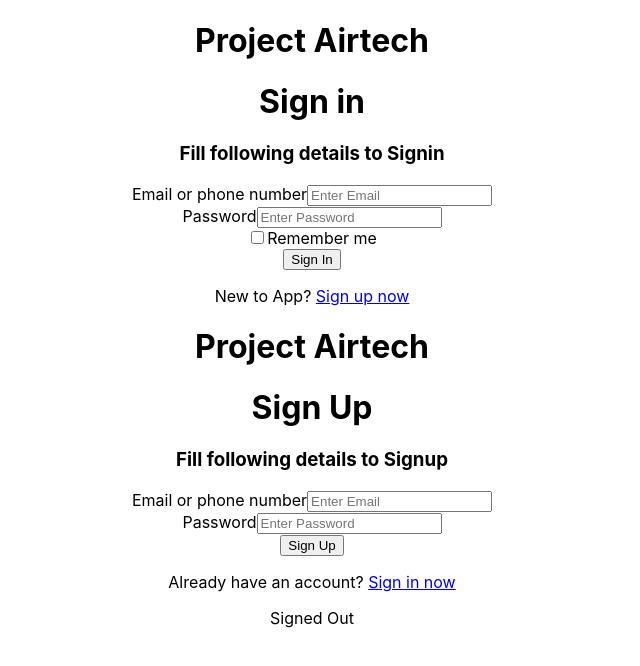
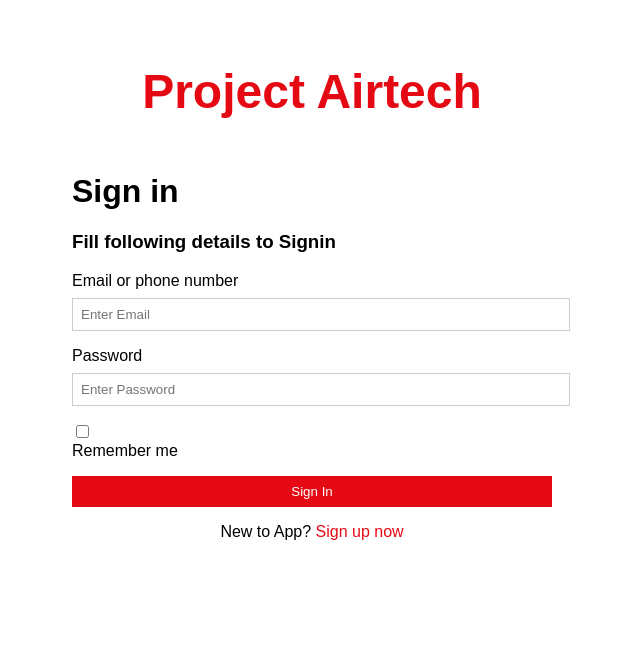
Before and after one commit to https-404/proj_Webathon_Airtech, a React (Create React App) app: page / in a window 1280 px wide. Shown: the top 666 px of the page, without its empty margins (328-968 px from the left). Built offline with nearby package versions, Linux system fonts and the light colour scheme; no server answers.

Commit message:
Routing Working CSS added

```diff
--- a/package.json
+++ b/package.json
@@ -9,6 +9,7 @@
     "firebase": "^10.8.0",
     "react": "^18.2.0",
     "react-dom": "^18.2.0",
+    "react-router-dom": "^6.22.2",
     "react-scripts": "5.0.1",
     "web-vitals": "^2.1.4"
   },
--- a/src/App.js
+++ b/src/App.js
@@ -3,14 +3,22 @@ import './App.css';
 import SignIn from './components/Auth/signin';
 import SignUp from './components/Auth/signup';
 import AuthDetails from './components/AuthDetails';
+import {
+  BrowserRouter as Router,
+  Routes,
+  Route,
+
+} from "react-router-dom";
 
 function App() {
   return (
-    <div className="App">
-      <SignIn />
-      <SignUp />
-      <AuthDetails/>
-    </div>
+      <Router>
+        <Routes>
+          <Route path="/Home" element={<AuthDetails />} />
+          <Route path="/signup" element={<SignUp />} />
+          <Route path="/" element={<SignIn />} />
+        </Routes>
+      </Router>
   );
 }
 
--- /dev/null
+++ b/src/Styles/signin_style.css
@@ -0,0 +1,84 @@
+body {
+    font-family: Arial, sans-serif;
+    margin: 0;
+    padding: 0;
+}
+
+.container {
+    display: flex;
+    flex-direction: column;
+    align-items: center;
+    padding: 2rem;
+}
+
+.logo {
+    color: #E50914;
+    font-size: 3rem;
+    margin-bottom: 2rem;
+}
+
+.form {
+    width: 100%;
+    max-width: 30rem;
+}
+
+.form-group {
+    margin-bottom: 1rem;
+}
+
+.form-group label {
+    display: block;
+    margin-bottom: 0.5rem;
+}
+
+.form-group input[type="text"],
+.form-group input[type="password"] {
+    width: 100%;
+    padding: 0.5rem;
+    border: 1px solid #ccc;
+}
+
+.form-group input[type="checkbox"] {
+    margin-right: 0.5rem;
+}
+
+.sign-in-btn {
+    width: 100%;
+    padding: 0.5rem;
+    background-color: #E50914;
+    color: #fff;
+    border: none;
+    cursor: pointer;
+}
+
+.sign-in-btn:hover {
+    background-color: #F00;
+}
+
+.sign-up {
+    text-align: center;
+    margin-top: 1rem;
+}
+
+.sign-up a {
+    color: #E50914;
+    text-decoration: none;
+}
+
+.sign-up a:hover {
+    text-decoration: underline;
+}
+
+.captcha {
+    margin-top: 2rem;
+    text-align: center;
+}
+
+.captcha a {
+    color: #E50914;
+    text-decoration: none;
+}
+
+.captcha a:hover {
+    text-decoration: underline;
+}
--- a/src/components/Auth/signin.jsx
+++ b/src/components/Auth/signin.jsx
@@ -2,23 +2,28 @@ import { useState } from "react";
 import React from "react";
 import { auth } from "../../firebase";
 import { signInWithEmailAndPassword } from "firebase/auth";
+import "../../Styles/signin_style.css";
+import {  useNavigate } from "react-router-dom";
 
 const SignIn = () => {
+  const move = useNavigate();
   const [email, setEmail] = useState("");
   const [password, setPassword] = useState("");
 
   const signin = (e) => {
     //todo: signin logic
     e.preventDefault();
-        signInWithEmailAndPassword(auth, email, password).then((userCredential) => {
+    signInWithEmailAndPassword(auth, email, password)
+      .then((userCredential) => {
         // Signed in
         console.log(userCredential);
+        move("/Home");
         // ...
-        }).catch((error) => {
+      })
+      .catch((error) => {
         console.log(error);
       });
-    }
-
+  };
 
   return (
     <div className="container">
@@ -28,7 +33,7 @@ const SignIn = () => {
         <h1>Sign in</h1>
         <h3>Fill following details to Signin</h3>
         <div className="form-group">
-          <label >Email or phone number</label>
+          <label>Email or phone number</label>
           <input
             type="text"
             placeholder="Enter Email"
@@ -37,7 +42,7 @@ const SignIn = () => {
           />
         </div>
         <div className="form-group">
-          <label >Password</label>
+          <label>Password</label>
           <input
             type="password"
             placeholder="Enter Password"
@@ -49,11 +54,11 @@ const SignIn = () => {
           <input type="checkbox" id="remember-me" />
           <label>Remember me</label>
         </div>
-        <button type="submit" className="sign-in-btn" >
+        <button type="submit" className="sign-in-btn">
           Sign In
         </button>
         <p className="sign-up">
-          New to App? <a href="#">Sign up now</a>
+          New to App? <a href="/signup">Sign up now</a>
         </p>
       </form>
     </div>
--- a/src/components/Auth/signup.jsx
+++ b/src/components/Auth/signup.jsx
@@ -2,10 +2,24 @@ import { useState } from "react";
 import React from "react";
 import {auth } from "../../firebase"
 import { createUserWithEmailAndPassword } from "firebase/auth";
+import { signOut } from "firebase/auth";
+import { useNavigate } from "react-router-dom";
 
 const SignUp = () => {
+  const navigate = useNavigate();
   const [email, setEmail] = useState("");
   const [password, setPassword] = useState("");
+
+  const userSignOut = () => {
+    signOut(auth).then(() => {
+        // Sign-out successful.
+        console.log("user signed out");
+    }).catch((error) => {
+        // An error happened.
+        console.log(error);
+    });
+}
+
 
     const signup = (e) => {
         //todo: signup logic
@@ -13,6 +27,8 @@ const SignUp = () => {
         createUserWithEmailAndPassword(auth, email, password).then((userCredential) => {
             // Signed in
             console.log(userCredential);
+            userSignOut();
+            navigate("/");
             // ...
         }).catch((error) => {
             console.log(error);
@@ -49,7 +65,7 @@ const SignUp = () => {
           Sign Up
         </button>
         <p className="sign-up">
-           Already have an account? <a href="#">Sign in now</a>
+           Already have an account? <a href="/">Sign in now</a>
         </p>
       </form>
     </div>
--- a/src/components/AuthDetails.jsx
+++ b/src/components/AuthDetails.jsx
@@ -2,8 +2,10 @@ import React from "react";
 import { useEffect, useState } from "react";
 import { auth } from "../firebase";
 import { onAuthStateChanged, signOut } from "firebase/auth";
+import { useNavigate } from "react-router-dom";
 const AuthDetails = () => {
     const [authUser, setAuthUser] = useState(null);
+    const navigate = useNavigate();
     useEffect(() => {
         const listen = onAuthStateChanged(auth, (user) => {
             if (user) {
@@ -27,6 +29,7 @@ const AuthDetails = () => {
         signOut(auth).then(() => {
             // Sign-out successful.
             console.log("user signed out");
+            navigate("/");
         }).catch((error) => {
             // An error happened.
             console.log(error);
```
Also changed, not shown: 1 other file (tests, documents, lock files or other folders). Lines whose indentation alone changed are shown as unchanged.
